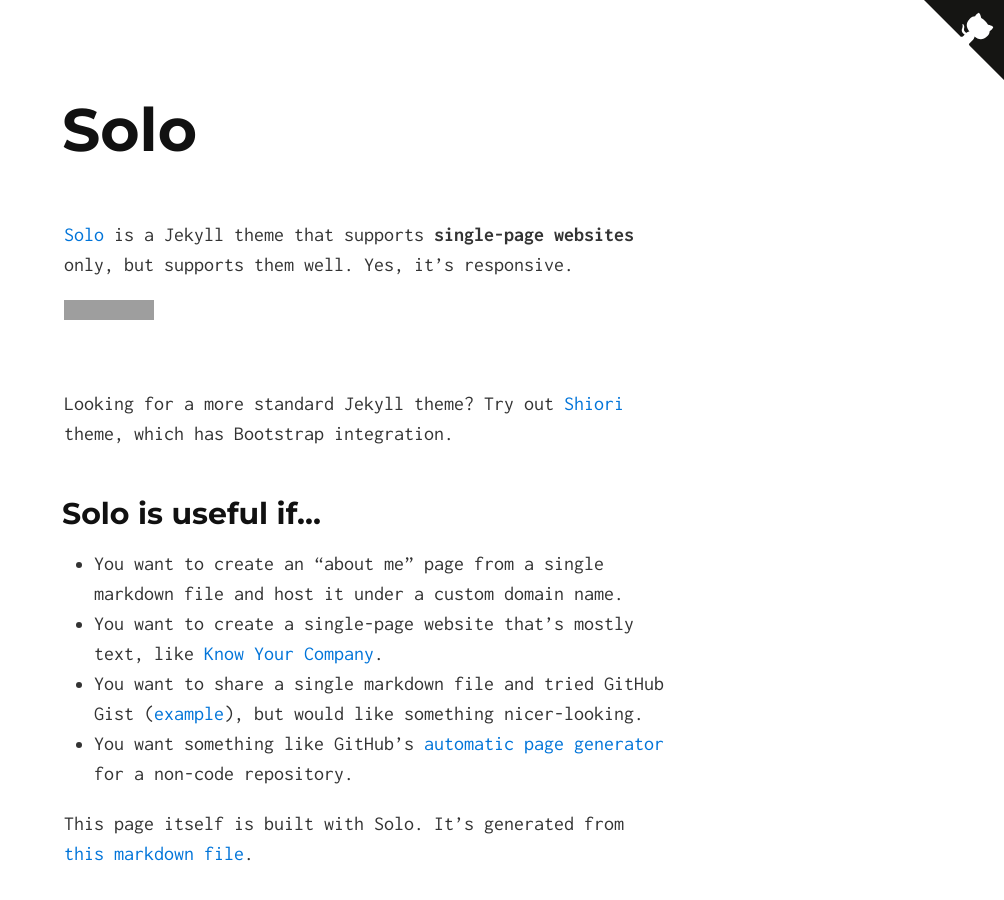
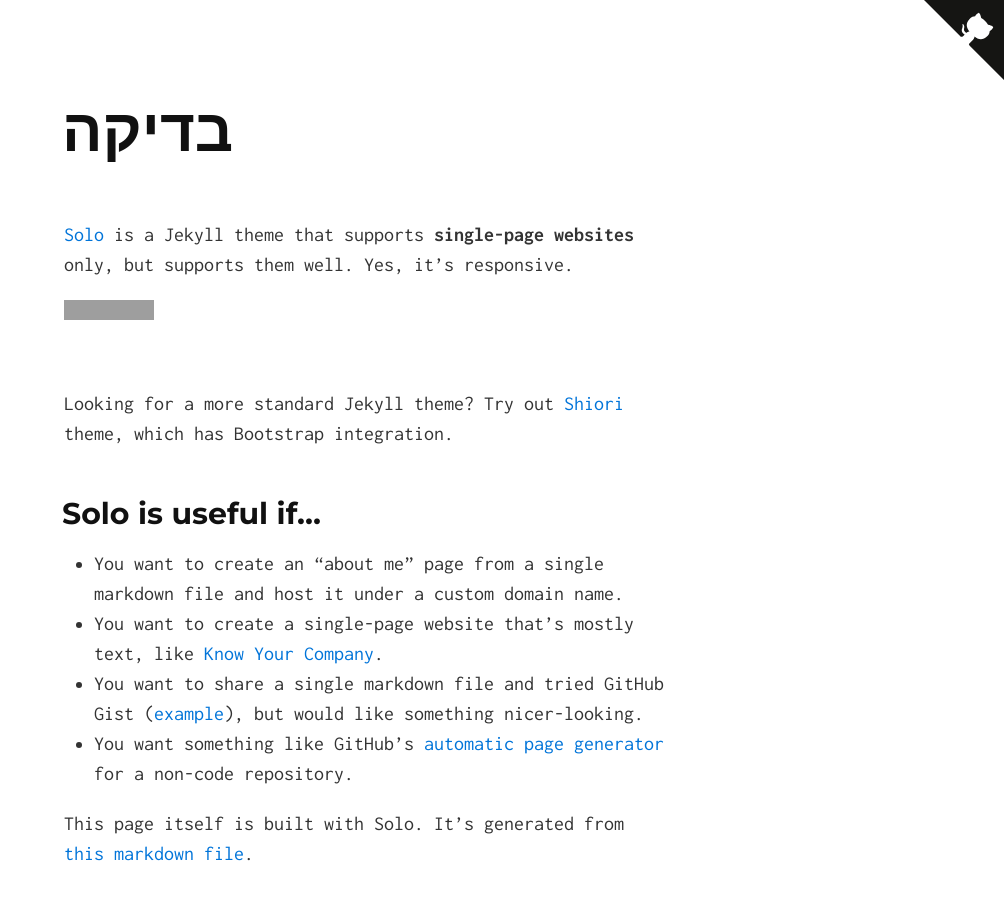
Before and after one commit to alexpolonsky/alexpolonsky.github.io, a Jekyll site: the page built from index.md, in a window 1280 px wide and 900 px high. Shown: the whole window, without its empty margins (276-1280 px from the left). Built offline with Jekyll 4.4.1, drawn with Linux system fonts in a browser that asks for light colours; grey boxes are pictures that could not be loaded.

Commit message:
Update _config.yml

```diff
--- a/_config.yml
+++ b/_config.yml
@@ -1,7 +1,7 @@
 # Site settings
-title: Solo, a Jekyll Theme
-tag_text: Solo
-description: Solo is a Jekyll theme that supports single-page websites only, but supports them well. Yes, it’s responsive.
+title: אלכס פולונסקי
+tag_text: בדיקה
+description: טקסט תיאור כללי
 
 # Build settings
 markdown: kramdown
```
